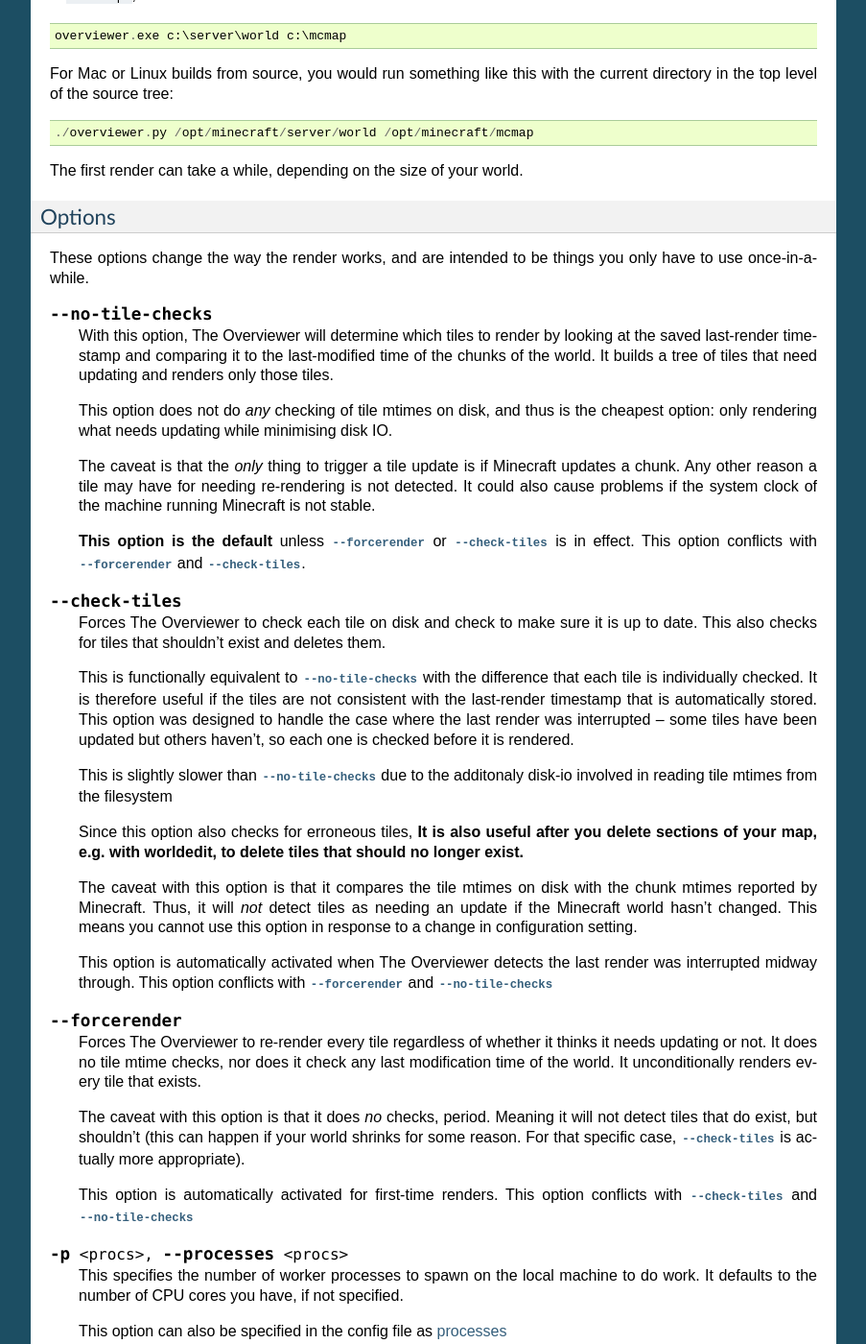
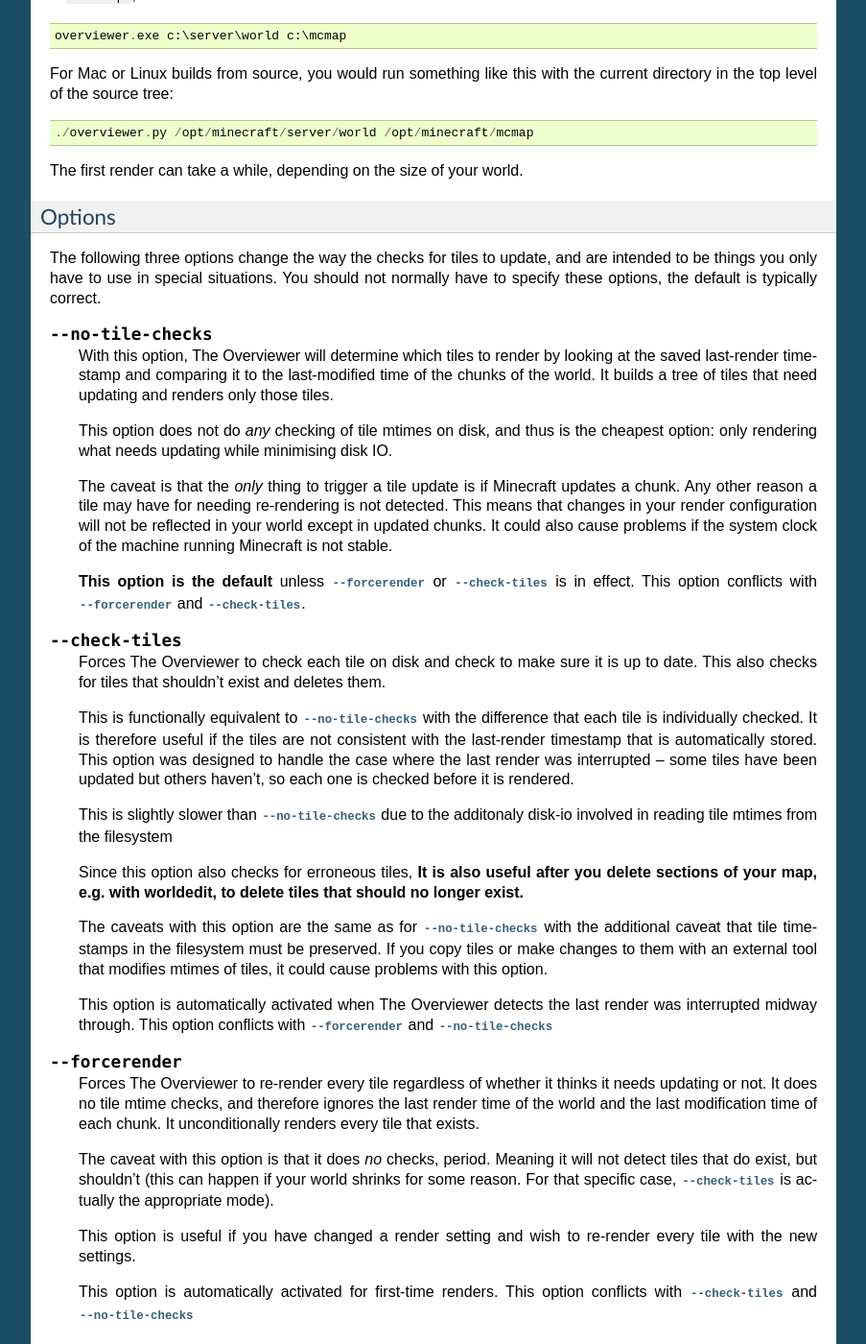
Before and after one commit to overviewer/Minecraft-Overviewer, a Sphinx documentation site: the page built from docs/running.rst, in a window 1280 px wide and 1400 px high, scrolled down 1583 px. Shown: the whole window at 96% size, without its empty margins (198-1101 px from the left). Built offline with Sphinx 7.4.7, drawn with Linux system fonts in a browser that asks for light colours.

Commit message:
more doc clarification about the render mode options

```diff
--- a/docs/running.rst
+++ b/docs/running.rst
@@ -110,8 +110,9 @@ The first render can take a while, depending on the size of your world.
 Options
 -------
 
-These options change the way the render works, and are intended to be things you
-only have to use once-in-a-while.
+The following three options change the way the checks for tiles to update, and
+are intended to be things you only have to use in special situations. You should
+not normally have to specify these options, the default is typically correct.
 
 .. cmdoption:: --no-tile-checks
 
@@ -126,8 +127,9 @@ only have to use once-in-a-while.
 
     The caveat is that the *only* thing to trigger a tile update is if Minecraft
     updates a chunk. Any other reason a tile may have for needing re-rendering
-    is not detected. It could also cause problems if the system clock of the
-    machine running Minecraft is not stable.
+    is not detected. This means that changes in your render configuration will
+    not be reflected in your world except in updated chunks. It could also cause
+    problems if the system clock of the machine running Minecraft is not stable.
 
     **This option is the default** unless :option:`--forcerender` or
     :option:`--check-tiles` is in effect.  This option conflicts with
@@ -153,10 +155,10 @@ only have to use once-in-a-while.
     you delete sections of your map, e.g. with worldedit, to delete tiles that
     should no longer exist.**
 
-    The caveat with this option is that it compares the tile mtimes on disk with
-    the chunk mtimes reported by Minecraft. Thus, it will *not* detect tiles as
-    needing an update if the Minecraft world hasn't changed. This means you
-    cannot use this option in response to a change in configuration setting.
+    The caveats with this option are the same as for :option:`--no-tile-checks`
+    with the additional caveat that tile timestamps in the filesystem must be
+    preserved. If you copy tiles or make changes to them with an external tool
+    that modifies mtimes of tiles, it could cause problems with this option.
 
     This option is automatically activated when The Overviewer detects the last
     render was interrupted midway through. This option conflicts with
@@ -165,14 +167,17 @@ only have to use once-in-a-while.
 .. cmdoption:: --forcerender
 
     Forces The Overviewer to re-render every tile regardless of whether it
-    thinks it needs updating or not. It does no tile mtime checks, nor does it
-    check any last modification time of the world. It unconditionally renders
-    every tile that exists.
+    thinks it needs updating or not. It does no tile mtime checks, and therefore
+    ignores the last render time of the world and the last modification time of
+    each chunk. It unconditionally renders every tile that exists.
 
     The caveat with this option is that it does *no* checks, period. Meaning it
     will not detect tiles that do exist, but shouldn't (this can happen if your
     world shrinks for some reason. For that specific case,
-    :option:`--check-tiles` is actually more appropriate).
+    :option:`--check-tiles` is actually the appropriate mode).
+
+    This option is useful if you have changed a render setting and wish to
+    re-render every tile with the new settings.
 
     This option is automatically activated for first-time renders. This option
     conflicts with :option:`--check-tiles` and :option:`--no-tile-checks`
```
